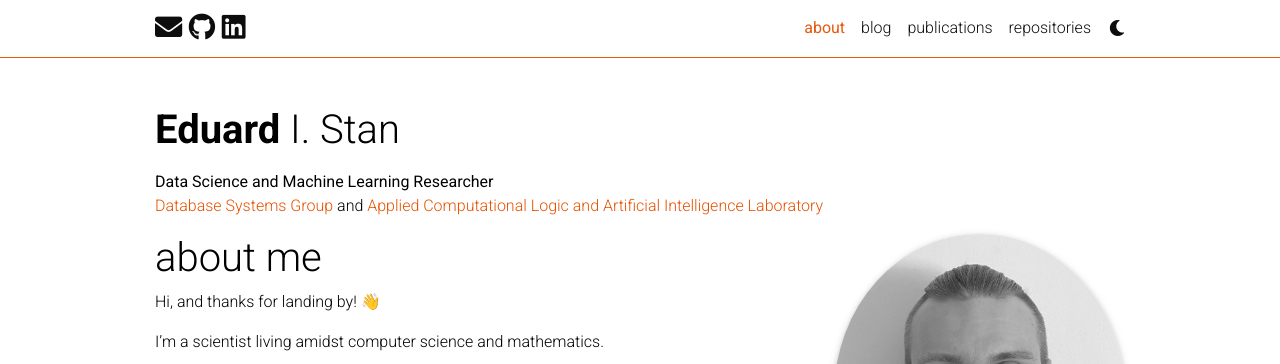
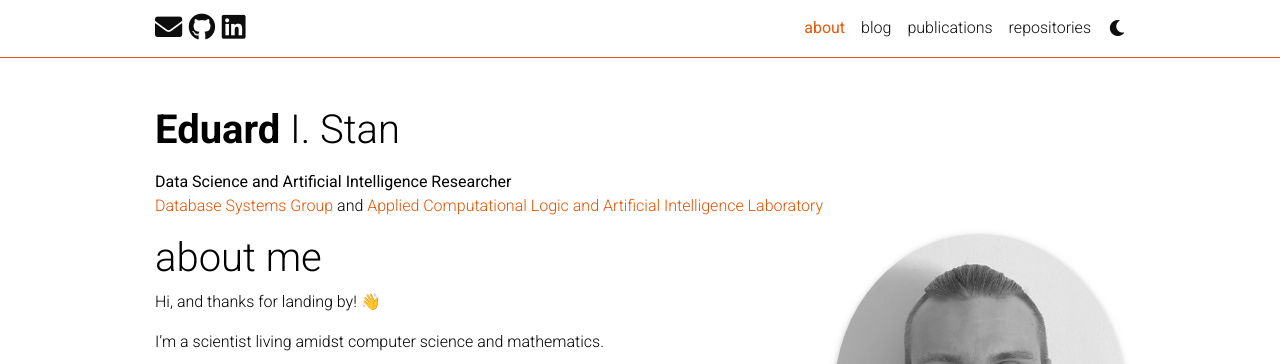
Before and after one commit to eduardstan/eduardstan.github.io, a Jekyll site: the page built from _pages/about.md, in a window 1280 px wide and 1340 px high. Shown: the top 364 px of the window. Built offline with Jekyll 4.4.1, drawn with Linux system fonts in a browser that asks for light colours; full-size pictures stand in for the smaller copies a plugin makes; emoji names are drawn with the system emoji font; comment, search, counter and statistics services are not loaded; a style sheet for code colours, icons or effects is not loaded.

Commit message:
Changed subtitle in _pages/about.md

```diff
--- a/_pages/about.md
+++ b/_pages/about.md
@@ -3,7 +3,7 @@ layout: about
 title: about
 permalink: /
 subtitle: >
-    <p><b>Data Science and Machine Learning Researcher</b> <br><a href='https://dbs.inf.unibz.it/'>Database Systems Group</a> and <a href='https://aclai.unife.it/en/'>Applied Computational Logic and Artificial Intelligence Laboratory</a></p>
+    <p><b>Data Science and Artificial Intelligence Researcher</b><br><a href='https://dbs.inf.unibz.it/'>Database Systems Group</a> and <a href='https://aclai.unife.it/en/'>Applied Computational Logic and Artificial Intelligence Laboratory</a></p>
 
 profile:
   align: right
```
